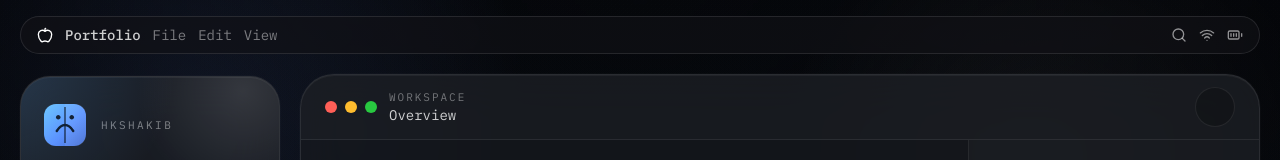
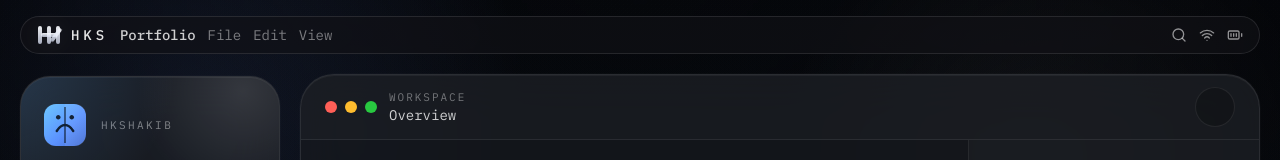
Before and after one commit to hkshakib/portfolio, a React (Vite) app: page / in a window 1280 px wide. Shown: the top 160 px of the page. Built offline with nearby package versions, Linux system fonts and the light colour scheme.

Commit message:
Add animated HKS topbar logo

```diff
--- a/src/components/os/DesktopShell.jsx
+++ b/src/components/os/DesktopShell.jsx
@@ -1,4 +1,4 @@
-import { Apple, BatteryFull, Code2, Download, Github, Linkedin, Search, Star, Trophy, Wifi } from "lucide-react";
+import { BatteryFull, Code2, Download, Github, Linkedin, Search, Star, Trophy, Wifi } from "lucide-react";
 import { NavLink, useLocation } from "react-router-dom";
 import { appViews, portfolio, socialLinks } from "../../data/portfolio";
 import { iconMap } from "./iconMap";
@@ -88,7 +88,10 @@ function DesktopMenuBar() {
   return (
     <div className="mx-auto flex max-w-[1500px] items-center justify-between rounded-full border border-white/10 bg-[rgba(18,19,23,0.62)] px-4 py-2 text-sm text-white/70 backdrop-blur-2xl">
       <div className="flex items-center gap-3">
-        <Apple className="h-4 w-4 text-white" />
+        <div className="flex items-center gap-2.5">
+          <HKSLogo />
+          <span className="font-medium uppercase tracking-[0.28em] text-white/90">HKS</span>
+        </div>
         <span className="font-medium text-white/80">Portfolio</span>
         <span className="hidden text-white/[0.45] xl:inline">File</span>
         <span className="hidden text-white/[0.45] xl:inline">Edit</span>
@@ -99,6 +102,18 @@ function DesktopMenuBar() {
         <Wifi className="h-4 w-4" />
         <BatteryFull className="h-4 w-4" />
       </div>
+    </div>
+  );
+}
+
+function HKSLogo() {
+  return (
+    <div className="hks-mark" aria-hidden="true">
+      <span className="hks-mark__pillar hks-mark__pillar--left" />
+      <span className="hks-mark__pillar hks-mark__pillar--center" />
+      <span className="hks-mark__pillar hks-mark__pillar--right" />
+      <span className="hks-mark__bridge" />
+      <span className="hks-mark__slash" />
     </div>
   );
 }
--- a/src/index.css
+++ b/src/index.css
@@ -149,3 +149,127 @@ textarea {
     linear-gradient(180deg, rgba(255, 255, 255, 0.05), transparent 70%);
   pointer-events: none;
 }
+
+.hks-mark {
+  position: relative;
+  height: 20px;
+  width: 24px;
+  filter: drop-shadow(0 0 12px rgba(216, 223, 243, 0.12));
+}
+
+.hks-mark__pillar,
+.hks-mark__bridge,
+.hks-mark__slash {
+  position: absolute;
+  border-radius: 999px;
+  background: linear-gradient(180deg, rgba(245, 247, 251, 0.96), rgba(216, 223, 243, 0.76));
+}
+
+.hks-mark__pillar {
+  top: 1px;
+  bottom: 1px;
+  width: 4px;
+}
+
+.hks-mark__pillar--left {
+  left: 1px;
+  animation: hks-left-shift 5s cubic-bezier(0.22, 1, 0.36, 1) infinite;
+}
+
+.hks-mark__pillar--center {
+  left: 10px;
+  animation: hks-center-shift 5s cubic-bezier(0.22, 1, 0.36, 1) infinite;
+}
+
+.hks-mark__pillar--right {
+  right: 1px;
+  animation: hks-right-shift 5s cubic-bezier(0.22, 1, 0.36, 1) infinite;
+}
+
+.hks-mark__bridge {
+  left: 4px;
+  right: 4px;
+  top: 8px;
+  height: 4px;
+  animation: hks-bridge-shift 5s cubic-bezier(0.22, 1, 0.36, 1) infinite;
+}
+
+.hks-mark__slash {
+  right: 3px;
+  top: 2px;
+  height: 16px;
+  width: 4px;
+  transform: rotate(37deg);
+  transform-origin: center;
+  animation: hks-slash-shift 5s cubic-bezier(0.22, 1, 0.36, 1) infinite;
+}
+
+@keyframes hks-left-shift {
+  0%,
+  84%,
+  100% {
+    transform: translateY(0);
+  }
+  89% {
+    transform: translateY(-1.5px);
+  }
+  94% {
+    transform: translateY(0.75px);
+  }
+}
+
+@keyframes hks-center-shift {
+  0%,
+  84%,
+  100% {
+    transform: scaleY(1);
+  }
+  89% {
+    transform: scaleY(1.08);
+  }
+  94% {
+    transform: scaleY(0.96);
+  }
+}
+
+@keyframes hks-right-shift {
+  0%,
+  84%,
+  100% {
+    transform: translateY(0);
+  }
+  89% {
+    transform: translateY(1.5px);
+  }
+  94% {
+    transform: translateY(-0.75px);
+  }
+}
+
+@keyframes hks-bridge-shift {
+  0%,
+  84%,
+  100% {
+    transform: scaleX(1);
+  }
+  89% {
+    transform: scaleX(1.12);
+  }
+  94% {
+    transform: scaleX(0.98);
+  }
+}
+
+@keyframes hks-slash-shift {
+  0%,
+  84%,
+  100% {
+    transform: rotate(37deg) translateX(0);
+  }
+  89% {
+    transform: rotate(32deg) translateX(1px);
+  }
+  94% {
+    transform: rotate(39deg) translateX(-0.5px);
+  }
+}
```
